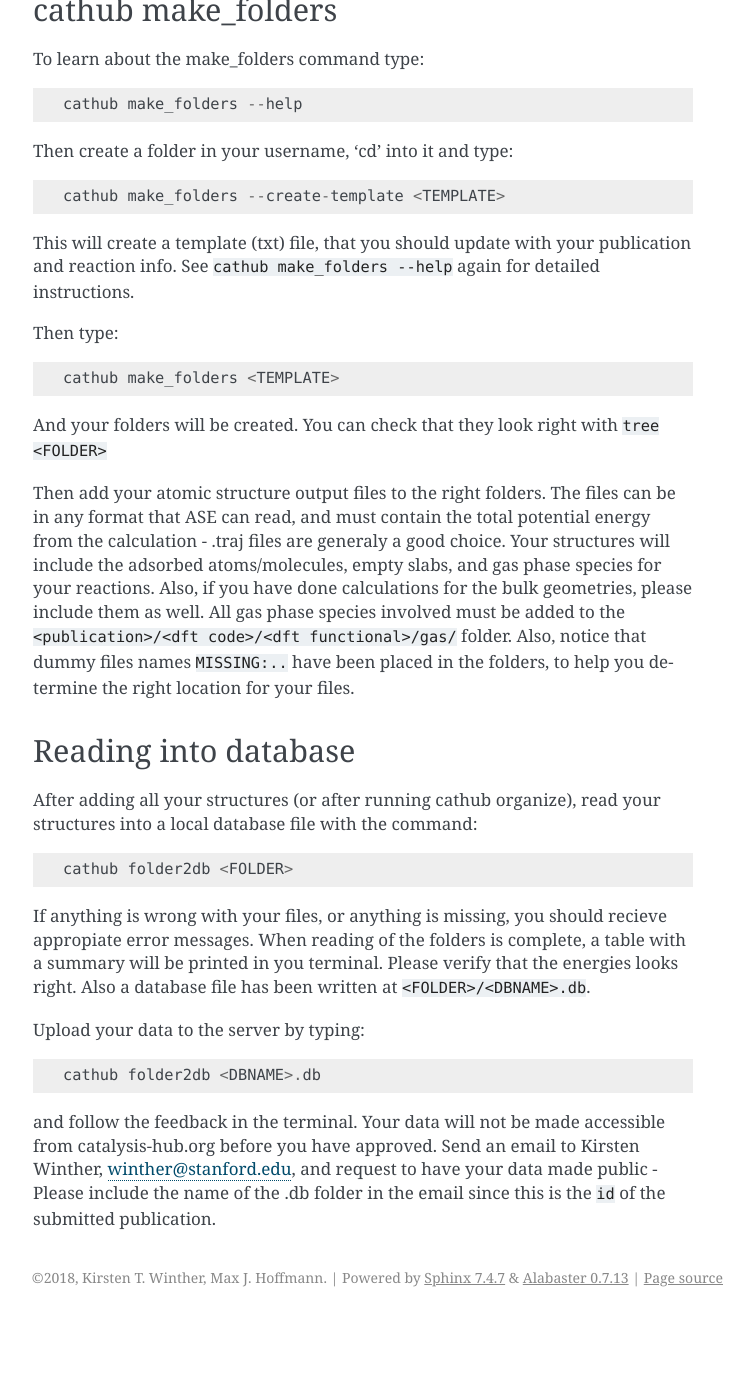
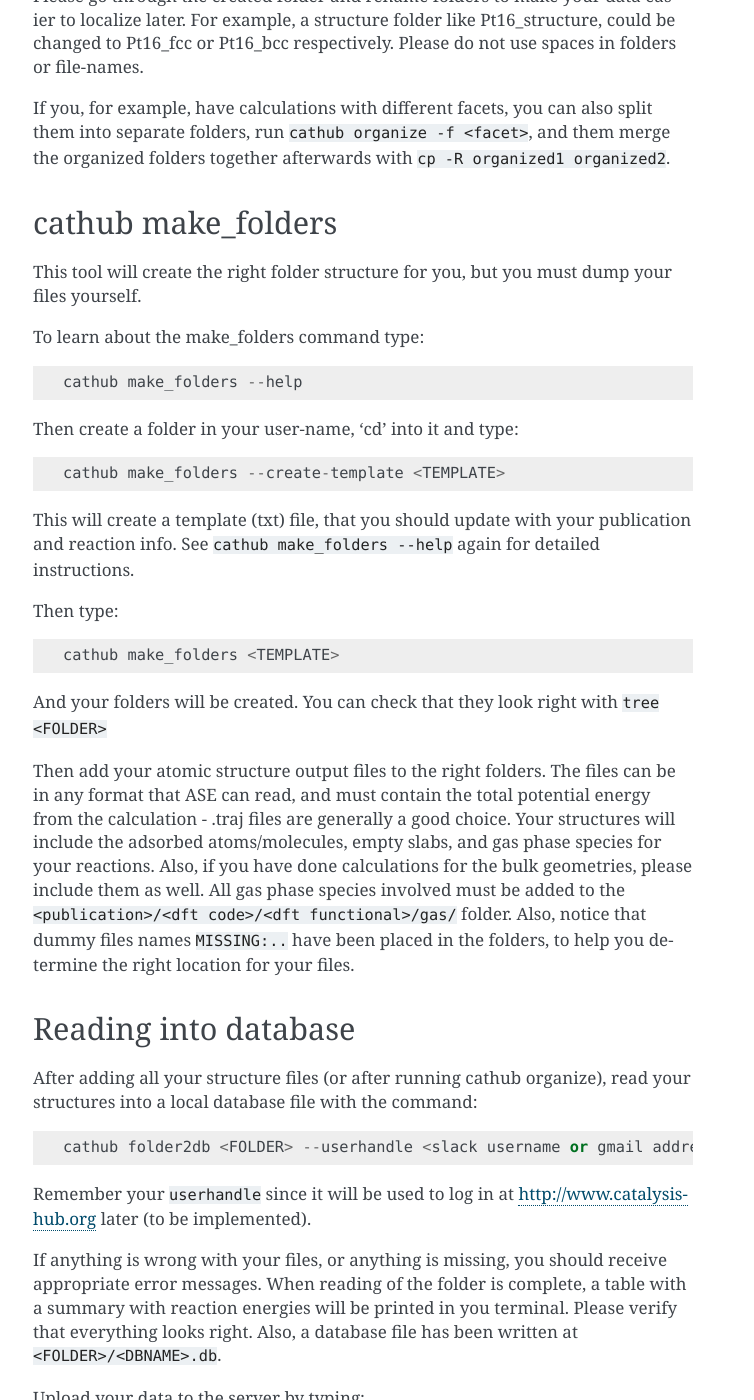
Before and after one commit to SUNCAT-Center/CatalysisHubBackend, a Sphinx documentation site: the page built from docs/source/tutorials/upload.rst, in a window 1280 px wide and 1400 px high, scrolled down 2627 px. Shown: the whole window, without its empty margins (387-1141 px from the left). Built offline with Sphinx 7.4.7, drawn with Linux system fonts in a browser that asks for light colours; pages that are not in the unit, such as notebooks, are missing from menus; before the commit the page ends 3944 px from its top, so only the background shows below that; some of the changed text lies outside the part shown.

Commit message:
update documentation

```diff
--- a/docs/source/tutorials/upload.rst
+++ b/docs/source/tutorials/upload.rst
@@ -29,7 +28,7 @@
   pip install --upgrade --user git+https://gitlab.com/ase/ase.git@database_writemany#egg=ase-3.16.3b1
   pip install --upgrade --user git+https://github.com/kirstenwinther/CatKit.git#egg=catkit
 
-which will install CatKit and all the dependencies.
+which will install a developer version of ASE, CatKit and all their dependencies.
 
 To test that the cathub cli is working, start by typing::
 
@@ -53,9 +54,11 @@
 
 To read the data from a general folder, type::
 
-  cathub organize <FOLDER> -a ADS1,ADS2 -f <FACET>
+  cathub organize <FOLDER> -a ADS1,ADS2 -c <dft-code> -x <xc-functional> -f <facet> -S <crystal structure>
 
-Use the -a option to specify which adsorbates to look for. Also, please use the -f option to specify the surface facet when applicable. This will generate an organized folder named ``<FOLDER>.organized``. Please open the .txt file ``<FOLDER>.organized/publication.txt``, and update it with info about your publication. It should look something like this::
+Use the ``-a`` option to specify which adsorbates to look for. Also, please use the ``-c`` and ``-x`` options to specify the DFT code and xc-functional respectively. Also you are highly encurraged to use the ``-f`` and ``-S`` options to specify the surface facet and crystal structure when applicable.
+
+This will generate an organized folder named ``<FOLDER>.organized``. Please open the .txt file ``<FOLDER>.organized/publication.txt``, and update it with info about your publication. It should look something like this::
 
   {
     "volume": "8",
@@ -71,16 +74,20 @@
   }
 Note that authors should be a list, with names in the form "lastname, firstname M.".
 
-Please go through the created folder and rename folders to make your data easier to localize later. For example a structure folder like Pt16_structure, could be changed to Pt16_fcc or Pt16_bcc respectively. Please do not use spaces in folders or file-names.
+Please go through the created folder and rename folders to make your data easier to localize later. For example, a structure folder like Pt16_structure, could be changed to Pt16_fcc or Pt16_bcc respectively. Please do not use spaces in folders or file-names.
+
+If you, for example, have calculations with different facets, you can also split them into separate folders, run ``cathub organize -f <facet>``, and them merge the organized folders together afterwards with :code:`cp -R organized1 organized2`.
+
 
 cathub make_folders
 ...................
+This tool will create the right folder structure for you, but you must dump your files yourself.
 
 To learn about the make_folders command type::
 
   cathub make_folders --help
 
-Then create a folder in your username, 'cd' into it and type::
+Then create a folder in your user-name, 'cd' into it and type::
 
   cathub make_folders --create-template <TEMPLATE>
 
@@ -92,18 +99,20 @@
 
 And your folders will be created. You can check that they look right with :code:`tree <FOLDER>`
 
-Then add your atomic structure output files to the right folders. The files can be in any format that ASE can read, and must contain the total potential energy from the calculation - .traj files are generaly a good choice. Your structures will include the adsorbed atoms/molecules, empty slabs, and gas phase species for your reactions. Also, if you have done calculations for the bulk geometries, please include them as well. All gas phase species involved must be added to the ``<publication>/<dft code>/<dft functional>/gas/`` folder. Also, notice that dummy files names ``MISSING:..`` have been placed in the folders, to help you determine the right location for your files.
+Then add your atomic structure output files to the right folders. The files can be in any format that ASE can read, and must contain the total potential energy from the calculation - .traj files are generally a good choice. Your structures will include the adsorbed atoms/molecules, empty slabs, and gas phase species for your reactions. Also, if you have done calculations for the bulk geometries, please include them as well. All gas phase species involved must be added to the ``<publication>/<dft code>/<dft functional>/gas/`` folder. Also, notice that dummy files names ``MISSING:..`` have been placed in the folders, to help you determine the right location for your files.
 
 Reading into database
 ......................
-After adding all your structures (or after running cathub organize), read your structures into a local database file with the command::
+After adding all your structure files (or after running cathub organize), read your structures into a local database file with the command::
 
-  cathub folder2db <FOLDER>
+  cathub folder2db <FOLDER> --userhandle <slack username or gmail address>
 
-If anything is wrong with your files, or anything is missing, you should recieve appropiate error messages. When reading of the folders is complete, a table with a summary will be printed in you terminal. Please verify that the energies looks right. Also a database file has been written at ``<FOLDER>/<DBNAME>.db``.
+Remember your ``userhandle`` since it will be used to log in at http://www.catalysis-hub.org later (to be implemented).
+
+If anything is wrong with your files, or anything is missing, you should receive appropriate error messages. When reading of the folder is complete, a table with a summary with reaction energies will be printed in you terminal. Please verify that everything looks right. Also, a database file has been written at ``<FOLDER>/<DBNAME>.db``.
 
 Upload your data to the server by typing::
 
   cathub folder2db <DBNAME>.db
 
-and follow the feedback in the terminal. Your data will not be made accessible from catalysis-hub.org before you have approved. Send an email to Kirsten Winther,  winther@stanford.edu, and request to have your data made public - Please include the name of the .db folder in the email since this is the ``id`` of the submitted  publication.
+and follow the feedback in the terminal. Your data will not be made accessible from catalysis-hub.org before you have approved. Send an email to Kirsten Winther,  winther@stanford.edu, and request to have your data made public. Please include the ``userhandle`` you defined above in the email.
```
Also changed, not shown: other parts of docs/source/tutorials/upload.rst (+4 -3 lines).
